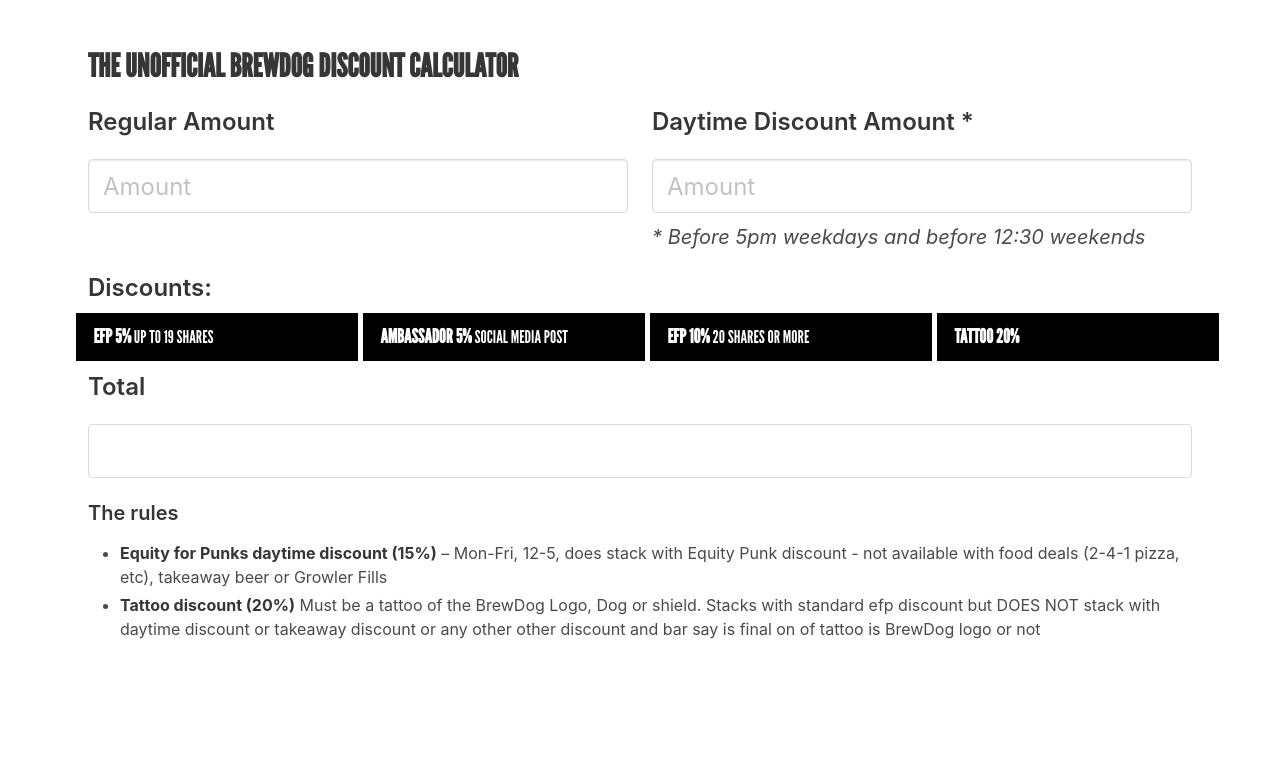
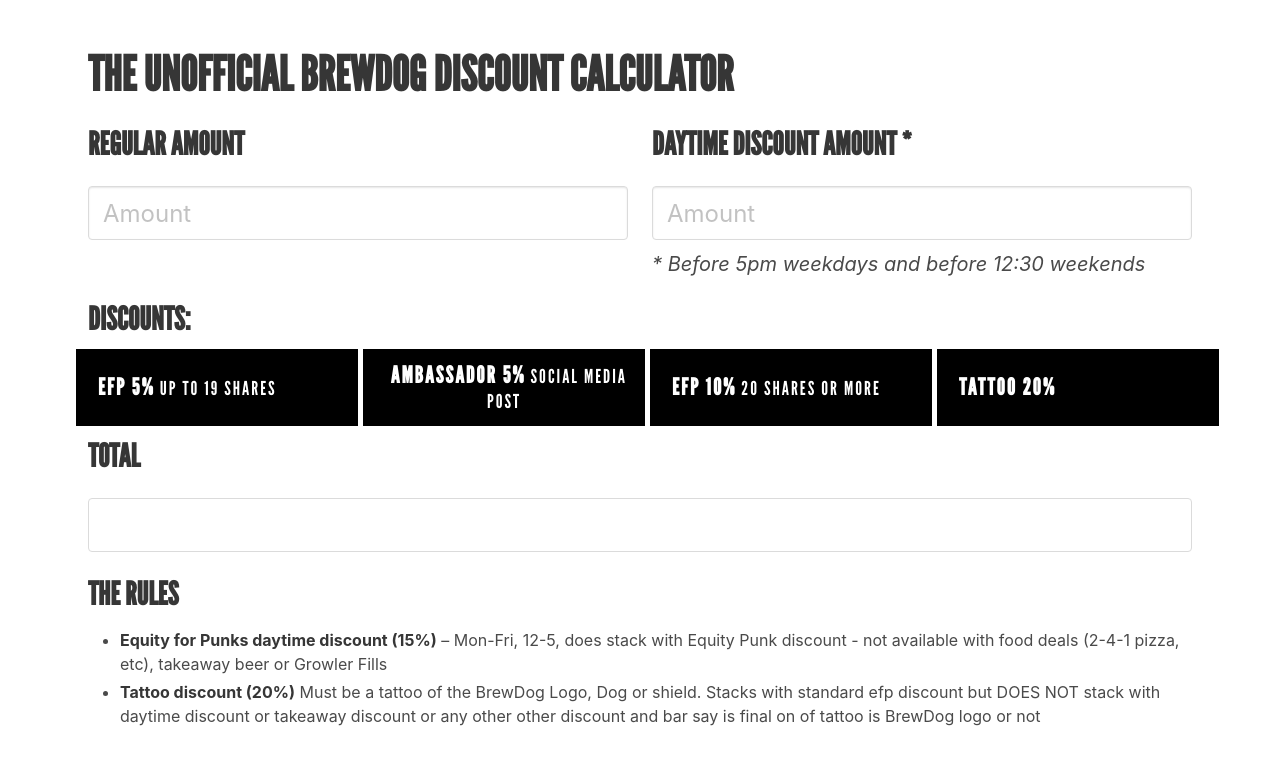
Before and after one commit to picandocodigo/efp_discount, a website: page index.html in a window 1280 px wide. Drawn offline with nearby package versions, Linux system fonts and the light colour scheme.

Commit message:
Modify text sizes

```diff
--- a/css/style.css
+++ b/css/style.css
@@ -4,7 +4,7 @@
   url: ('https://picandocodigo.github.io/efp_discount/fonts/LeagueGothic.otf');
 }
 
-#main-title{
+.title{
   text-transform: uppercase;
   font-family: 'LeagueGothic';
 }
@@ -23,11 +23,12 @@
   display: flex;
   text-transform: uppercase;
   font-family: 'LeagueGothic';
+  letter-spacing: 2px;
 }
 
 .discount *{
   color: #fff;
-  font-size: 1.1em;
+  font-size: 1.2em;
 }
 
 .discount.checked, .discount.checked *{
--- a/index.html
+++ b/index.html
@@ -9,11 +9,11 @@
 
   <body>
     <div class="container section">
-      <h1 class="title" id="main-title">The Unofficial Brewdog Discount Calculator</h1>
+      <h1 class="title is-1">The Unofficial Brewdog Discount Calculator</h1>
 
       <div class="columns">
         <div class="column">
-          <h4 class="title is-4">Regular Amount</h4>
+          <h2 class="title is-3">Regular Amount</h2>
           <div class="field">
             <div class="control">
               <input class="input is-large" type="number" placeholder="Amount" id="amount">
@@ -21,7 +21,7 @@
           </div>
         </div>
         <div class="column">
-          <h4 class="title is-4">Daytime Discount Amount *</h4>
+          <h2 class="title is-3">Daytime Discount Amount *</h2>
           <div class="field">
             <div class="control">
               <input class="input is-large" type="number" placeholder="Amount" id="dt-amount">
@@ -31,7 +31,7 @@
         </div>
       </div>
 
-      <h4 class="title is-4">Discounts:</h4>
+      <h3 class="title is-3">Discounts:</h3>
       <div class="columns">
         <div class="column is-one-quarter discount">
           <label class="checkbox">
@@ -61,7 +61,7 @@
 
       <div class="columns">
         <div class="column">
-          <h4 class="title is-4">Total</h4>
+          <h3 class="title is-3">Total</h3>
           <div class="field">
             <div class="control">
               <input class="input is-large" type="text" placeholder="" id="discounted" readonly>
@@ -71,7 +71,7 @@
       </div>
 
       <div class="content">
-        <strong class="title is-5">The rules</strong>
+        <strong class="title is-3">The rules</strong>
         <ul>
           <li>
             <strong>Equity for Punks daytime discount (15%)</strong>
```
